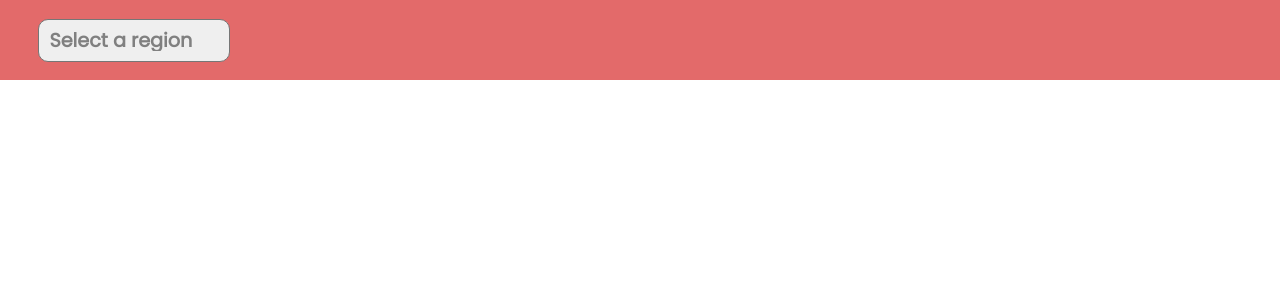
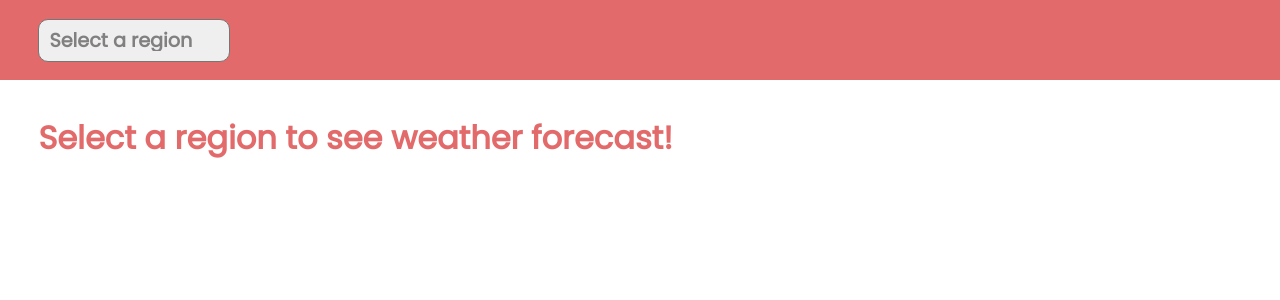
Before and after one commit to erayalp808/forecast-app, a React (Create React App) app: page / in a window 1280 px wide. Shown: the top 300 px of the page. Built offline with nearby package versions, Linux system fonts and the light colour scheme.

Commit message:
default screen disclaimer added

```diff
--- a/src/components/ForecastCards.jsx
+++ b/src/components/ForecastCards.jsx
@@ -68,6 +68,7 @@ function ForecastCards() {
 
   return (
     <div className='forecast-cards'>
+      {(region == "default") && <h1>Select a region to see weather forecast!</h1>}
       {(isLoading && (region !== "default")) && <h1>Loading...</h1>}
       {!isLoading && weather.map((item, index) =>(
         <div key={index} className={(index === 0) ? "first-card card" : "card"}>
```
